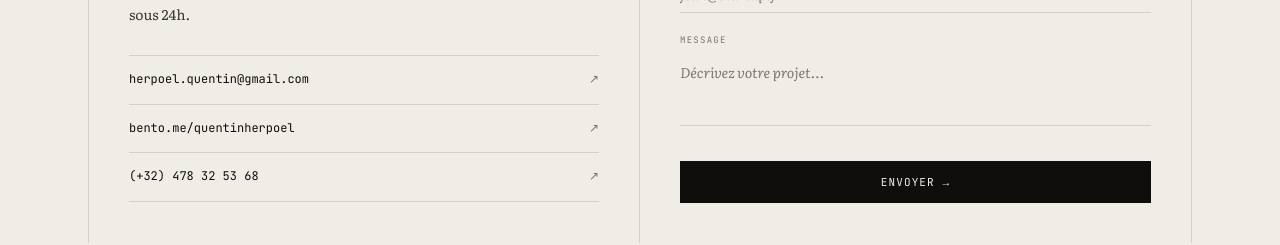
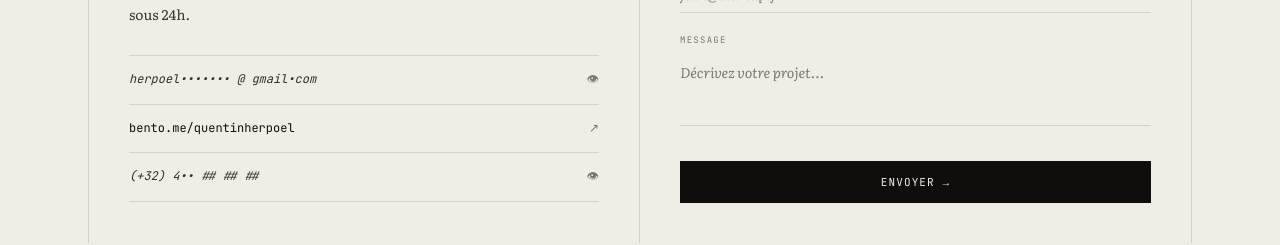
Before and after one commit to Toofi/toofi.github.io, an Angular app: page / in a window 1280 px wide. Shown: the part 3782-4027 px from the top of the page. Built offline with nearby package versions, Linux system fonts and the light colour scheme.

Commit message:
obfuscated email & tel

```diff
--- a/src/app/components/contact/contact.html
+++ b/src/app/components/contact/contact.html
@@ -11,15 +11,19 @@
         long terme. Basé à Mouscron, Belgique. Réponse sous 24h.
       </p>
       <div class="contact-links">
-        @for (link of contactLinks; track link.href) {
+        @for (link of contactLinks; track $index; let i = $index) {
           <a
             class="contact-link"
-            [href]="link.href"
-            [attr.target]="link.external ? '_blank' : null"
-            [attr.rel]="link.external ? 'noopener' : null"
+            [class.is-protected]="link.kind === 'protected' && !isRevealed(i)"
+            [attr.href]="hrefFor(link, i)"
+            [attr.target]="link.kind === 'public' && link.external ? '_blank' : null"
+            [attr.rel]="link.kind === 'public' && link.external ? 'noopener' : null"
+            [attr.aria-label]="ariaLabel(link, i)"
+            [attr.role]="link.kind === 'protected' && !isRevealed(i) ? 'button' : null"
+            (click)="onContactClick($event, link, i)"
           >
-            <span>{{ link.label }}</span>
-            <span>↗</span>
+            <span>{{ displayLabel(link, i) }}</span>
+            <span>{{ link.kind === 'protected' && !isRevealed(i) ? '👁' : '↗' }}</span>
           </a>
         }
       </div>
--- a/src/app/components/contact/contact.scss
+++ b/src/app/components/contact/contact.scss
@@ -60,6 +60,16 @@
 
 .contact-link span:last-child {
   color: var(--muted);
+}
+
+.contact-link.is-protected {
+  cursor: pointer;
+}
+
+.contact-link.is-protected span:first-child {
+  user-select: none;
+  font-style: italic;
+  opacity: 0.85;
 }
 
 .contact-right {
--- a/src/app/components/contact/contact.ts
+++ b/src/app/components/contact/contact.ts
@@ -1,12 +1,23 @@
-import { Component } from '@angular/core';
+import { Component, signal } from '@angular/core';
 import { FormsModule } from '@angular/forms';
 import { RevealDirective } from '../../directives/reveal.directive';
 
-interface ContactLink {
-  href: string;
-  label: string;
-  external?: boolean;
-}
+type ContactItem =
+  | {
+      kind: 'protected';
+      scheme: 'mailto:' | 'tel:';
+      /** Char codes of the real value. Never appears as a literal string in source. */
+      codes: number[];
+      /** Display teaser shown before reveal. */
+      mask: string;
+      hint: string;
+    }
+  | {
+      kind: 'public';
+      href: string;
+      label: string;
+      external?: boolean;
+    };
 
 @Component({
   selector: 'app-contact',
@@ -15,21 +26,72 @@ interface ContactLink {
   styleUrl: './contact.scss',
 })
 export class ContactComponent {
-  readonly contactLinks: ContactLink[] = [
-    { href: 'mailto:herpoel.quentin@gmail.com', label: 'herpoel.quentin@gmail.com' },
+  readonly contactLinks: ContactItem[] = [
     {
+      kind: 'protected',
+      scheme: 'mailto:',
+      codes: [
+        104, 101, 114, 112, 111, 101, 108, 46, 113, 117, 101, 110, 116, 105, 110, 64, 103, 109,
+        97, 105, 108, 46, 99, 111, 109,
+      ],
+      mask: 'herpoel••••••• @ gmail•com',
+      hint: 'Cliquer pour révéler',
+    },
+    {
+      kind: 'public',
       href: 'https://bento.me/quentinherpoel',
       label: 'bento.me/quentinherpoel',
       external: true,
     },
-    { href: 'tel:+32478325368', label: '(+32) 478 32 53 68' },
+    {
+      kind: 'protected',
+      scheme: 'tel:',
+      codes: [43, 51, 50, 52, 55, 56, 51, 50, 53, 51, 54, 56],
+      mask: '(+32) 4•• ## ## ##',
+      hint: 'Cliquer pour révéler',
+    },
   ];
+
+  private readonly revealed = signal<ReadonlySet<number>>(new Set());
 
   name = '';
   email = '';
   message = '';
 
+  isRevealed(index: number): boolean {
+    return this.revealed().has(index);
+  }
+
+  displayLabel(item: ContactItem, index: number): string {
+    if (item.kind === 'public') return item.label;
+    return this.isRevealed(index) ? this.decode(item.codes) : item.mask;
+  }
+
+  hrefFor(item: ContactItem, index: number): string | null {
+    if (item.kind === 'public') return item.href;
+    if (!this.isRevealed(index)) return null;
+    return item.scheme + this.decode(item.codes);
+  }
+
+  ariaLabel(item: ContactItem, index: number): string {
+    if (item.kind === 'public') return item.label;
+    return this.isRevealed(index) ? this.decode(item.codes) : item.hint;
+  }
+
+  onContactClick(event: Event, item: ContactItem, index: number): void {
+    if (item.kind === 'public') return;
+    if (this.isRevealed(index)) return; // second click → real navigation
+    event.preventDefault();
+    const next = new Set(this.revealed());
+    next.add(index);
+    this.revealed.set(next);
+  }
+
   submit(): void {
     // TODO: wire up real backend
   }
+
+  private decode(codes: number[]): string {
+    return String.fromCharCode(...codes);
+  }
 }
```
